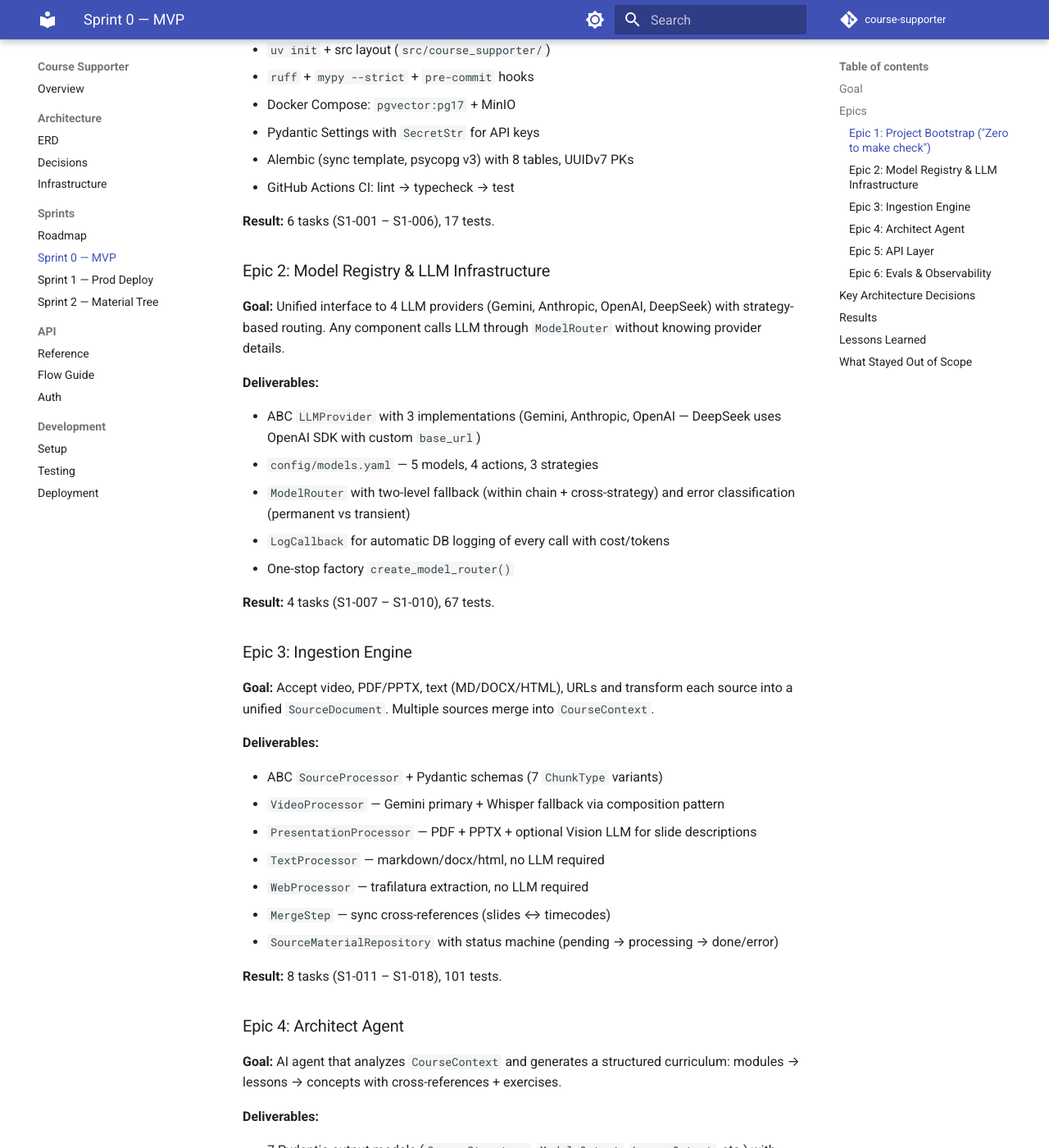
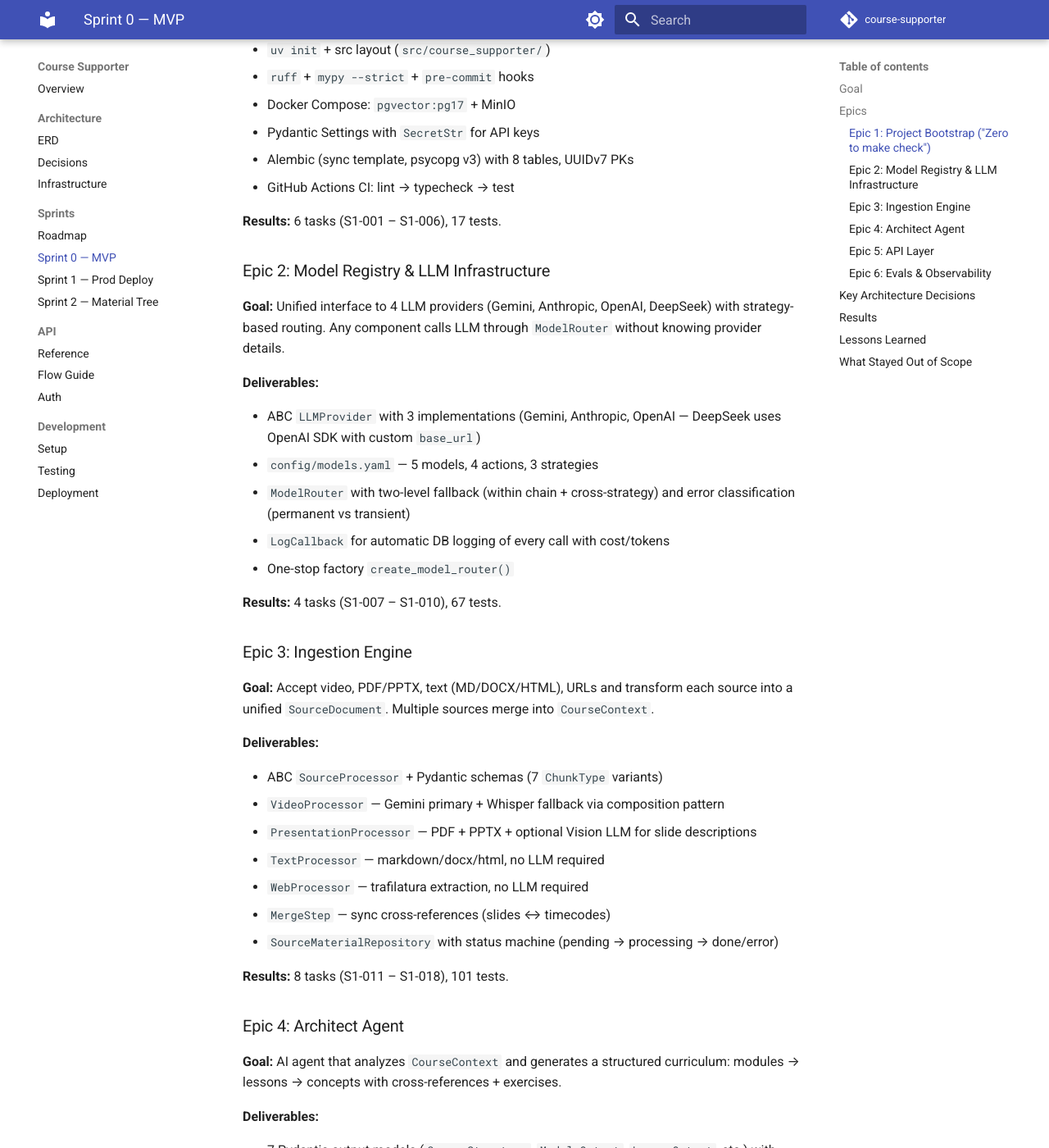
Before and after one commit to KonstZiv/course-supporter, an MkDocs documentation site: the page built from docs/sprints/sprint-0/index.md, in a window 1280 px wide and 1400 px high, scrolled down 613 px. Shown: the whole window at 82% size. Built offline with MkDocs 1.6.1 and Material for MkDocs 9.7.7, drawn with Linux system fonts in a browser that asks for light colours; comment, search, counter and statistics services are not loaded; some of the changed text lies outside the part shown.

Commit message:
changed: s2-000d after review

```diff
--- a/docs/sprints/sprint-0/index.md
+++ b/docs/sprints/sprint-0/index.md
@@ -28,7 +27,7 @@ Demo: `POST /courses` on a real Python tutorial produces a full course structure
 - Alembic (sync template, psycopg v3) with 8 tables, UUIDv7 PKs
 - GitHub Actions CI: lint → typecheck → test
 
-**Result:** 6 tasks (S1-001 – S1-006), 17 tests.
+**Results:** 6 tasks (S1-001 – S1-006), 17 tests.
 
 ### Epic 2: Model Registry & LLM Infrastructure
 
@@ -42,7 +41,7 @@ Demo: `POST /courses` on a real Python tutorial produces a full course structure
 - `LogCallback` for automatic DB logging of every call with cost/tokens
 - One-stop factory `create_model_router()`
 
-**Result:** 4 tasks (S1-007 – S1-010), 67 tests.
+**Results:** 4 tasks (S1-007 – S1-010), 67 tests.
 
 ### Epic 3: Ingestion Engine
 
@@ -58,7 +57,7 @@ Demo: `POST /courses` on a real Python tutorial produces a full course structure
 - `MergeStep` — sync cross-references (slides ↔ timecodes)
 - `SourceMaterialRepository` with status machine (pending → processing → done/error)
 
-**Result:** 8 tasks (S1-011 – S1-018), 101 tests.
+**Results:** 8 tasks (S1-011 – S1-018), 101 tests.
 
 ### Epic 4: Architect Agent
 
@@ -71,7 +70,7 @@ Demo: `POST /courses` on a real Python tutorial produces a full course structure
 - Step-based `ArchitectAgent` (`_prepare_prompts` → `_generate`)
 - `CourseStructureRepository` with replace strategy (clear + cascade delete)
 
-**Result:** 4 tasks (S1-019 – S1-022), 55 tests.
+**Results:** 4 tasks (S1-019 – S1-022), 55 tests.
 
 ### Epic 5: API Layer
 
@@ -85,7 +84,7 @@ Demo: `POST /courses` on a real Python tutorial produces a full course structure
 - Background `ingest_material` task with `PROCESSOR_MAP`
 - `CourseRepository`, `SlideVideoMappingRepository`, `LessonRepository`
 
-**Result:** 6 tasks (S1-023 – S1-028), 54 tests.
+**Results:** 6 tasks (S1-023 – S1-028), 54 tests.
 
 ### Epic 6: Evals & Observability
 
@@ -100,7 +99,7 @@ Demo: `POST /courses` on a real Python tutorial produces a full course structure
 - Dual-mode eval CLI (`--mock` for CI, real LLM by default)
 - `LLMCallRepository` with SQL aggregation + cost report API endpoint
 
-**Result:** 5 tasks (S1-029 – S1-033), 32 tests.
+**Results:** 5 tasks (S1-029 – S1-033), 32 tests.
 
 ## Key Architecture Decisions
 
```
Also changed, not shown: other parts of docs/sprints/sprint-0/index.md (+0 -1 lines).
